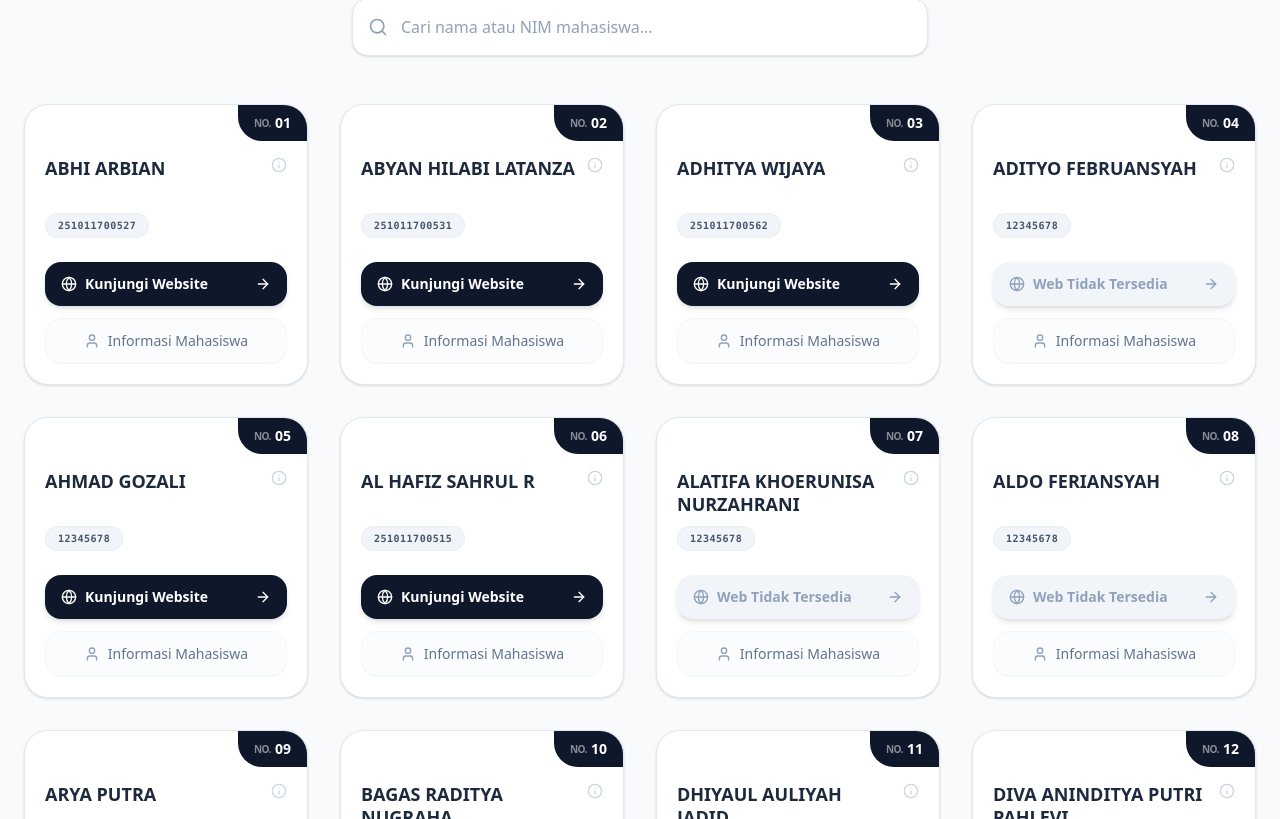
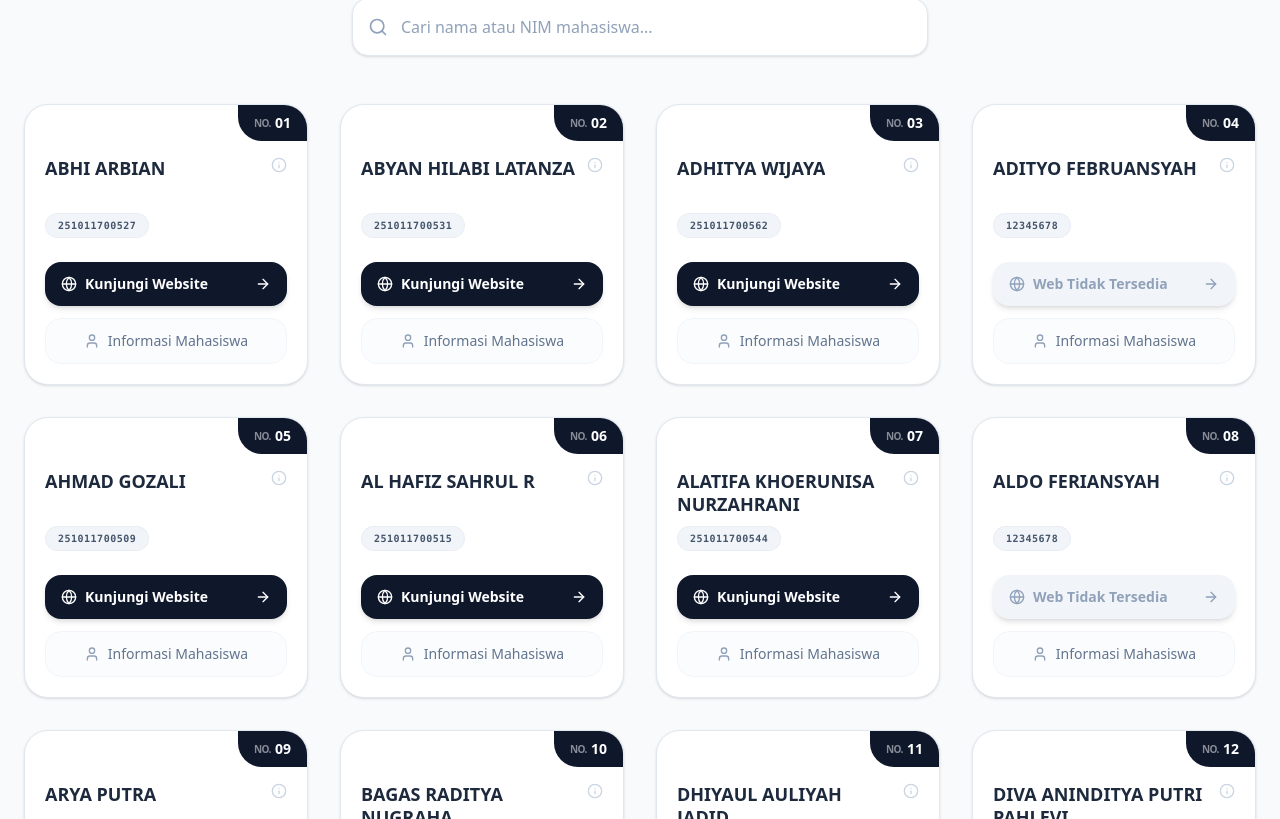
Before and after one commit to SaipullIkhrom/Pengumpulan-Portfolio, a Next.js app: page / in a window 1280 px wide. Shown: the part 555-1374 px from the top of the page. Built offline with nearby package versions, Linux system fonts and the light colour scheme.

Commit message:
update links my crush

```diff
--- a/src/data/mahasiswa.ts
+++ b/src/data/mahasiswa.ts
@@ -28,7 +28,7 @@ export const daftarMahasiswa: Mahasiswa[] = [
   {
     id: 5,
     nama: "AHMAD GOZALI",
-    nim: "12345678",
+    nim: "251011700509",
     urlWebsite: "https://ahmadgozali9307-ship-it.github.io/gzl/",
   },
   {
@@ -40,8 +40,8 @@ export const daftarMahasiswa: Mahasiswa[] = [
   {
     id: 7,
     nama: "ALATIFA KHOERUNISA NURZAHRANI",
-    nim: "12345678",
-    urlWebsite: "https://example.com/PORTFOLIO7",
+    nim: "251011700544",
+    urlWebsite: "https://alatifaa.github.io/porto/",
   },
   {
     id: 8,
```
